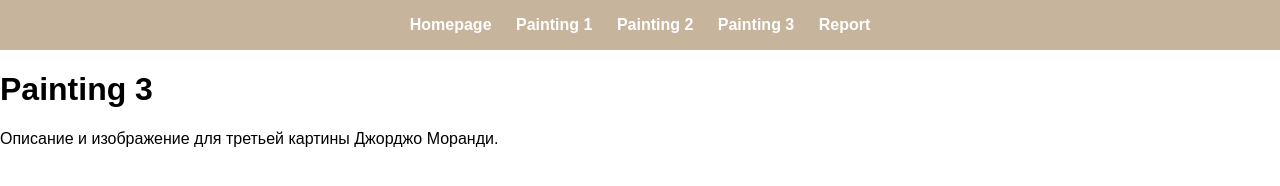
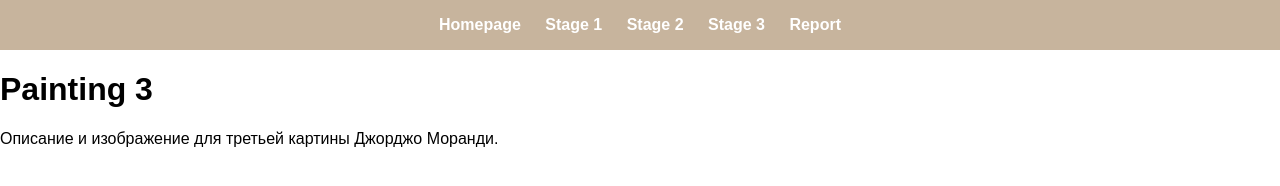
Before and after one commit to Natallia-Kurashevich/Natallia-Kurashevich.github.io, a plain HTML site: page stage3.html in a window 1280 px wide. Drawn offline with Linux system fonts and the light colour scheme.

Commit message:
Update stage3.html

```diff
--- a/stage3.html
+++ b/stage3.html
@@ -1,7 +1,7 @@
 <!DOCTYPE html>
 <html>
 <head>
-    <title>Painting 3 - Giorgio Morandi</title>
+    <title>Stage 3 - Giorgio Morandi</title>
     <style>
         body {
             font-family: Arial, sans-serif;
@@ -36,9 +36,9 @@
     <nav>
         <ul>
             <li><a href="index.html">Homepage</a></li>
-            <li><a href="painting1.html">Painting 1</a></li>
-            <li><a href="painting2.html">Painting 2</a></li>
-            <li><a href="painting3.html">Painting 3</a></li>
+            <li><a href="stage1.html">Stage 1</a></li>
+            <li><a href="stage2.html">Stage 2</a></li>
+            <li><a href="stage3.html">Stage 3</a></li>
             <li><a href="report.html">Report</a></li>
         </ul>
     </nav>
```
